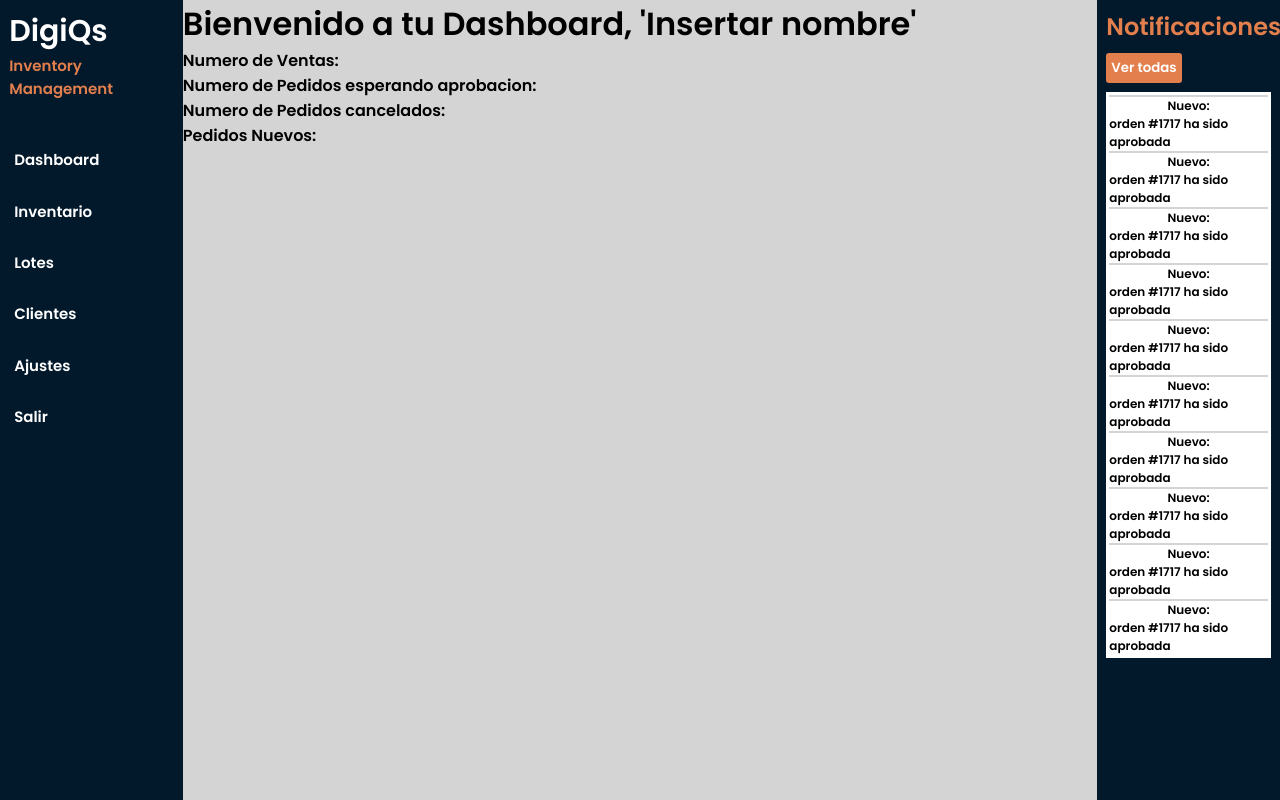
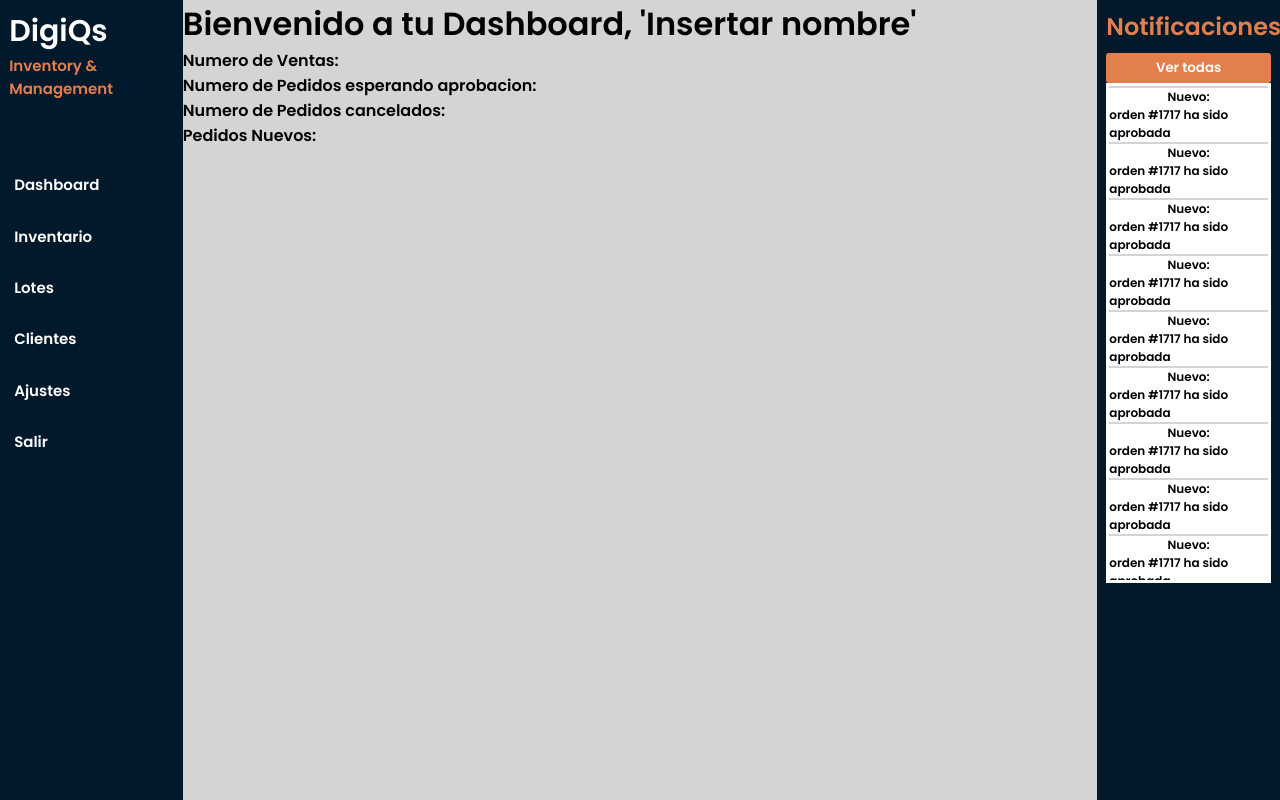
Before and after one commit to asoftcouch/DigiQs, a React (Create React App) app in the folder app-digiqs/: page /Inventario in a window 1280 px wide. Built offline with nearby package versions, Linux system fonts and the light colour scheme.

Commit message:
commit styles

```diff
--- a/app-digiqs/src/components/Nav.js
+++ b/app-digiqs/src/components/Nav.js
@@ -7,9 +7,10 @@ const Nav = () => {
     <div>
         <div className="logo">
             <h1>DigiQs</h1>
-            <h2>Inventory Management</h2>
+            <h2>Inventory & Management</h2>
             <br/>
         </div>
+        <br />
         <nav className="nav">
             <ul>
                 <li>Dashboard</li>
--- a/app-digiqs/src/components/NotiBar.js
+++ b/app-digiqs/src/components/NotiBar.js
@@ -11,7 +11,35 @@ const Notibar = () => {
 
                 <button className="show-all">Ver todas</button>
 
+
                 <div className="Notification-messages">
+
+                    <div className="Message">
+                        <div className="message-element">
+                            <p>Nuevo:</p>
+                        </div>
+                        <div className="message-text">
+                            <p>orden #1717 ha sido aprobada</p>
+                        </div>
+                    </div>
+
+                    <div className="Message">
+                        <div className="message-element">
+                            <p>Nuevo:</p>
+                        </div>
+                        <div className="message-text">
+                            <p>orden #1717 ha sido aprobada</p>
+                        </div>
+                    </div>
+
+                    <div className="Message">
+                        <div className="message-element">
+                            <p>Nuevo:</p>
+                        </div>
+                        <div className="message-text">
+                            <p>orden #1717 ha sido aprobada</p>
+                        </div>
+                    </div>
 
                     <div className="Message">
                         <div className="message-element">
--- a/app-digiqs/src/styles/nav.css
+++ b/app-digiqs/src/styles/nav.css
@@ -47,4 +47,8 @@
   .nav ul li {
     margin: 1%;
   }
+
+  .nav ul li:nth-child(6) {
+    order: 5;
+  }
 }
--- a/app-digiqs/src/styles/notibar.css
+++ b/app-digiqs/src/styles/notibar.css
@@ -17,13 +17,13 @@
   border: 0;
   color: white;
   background-color: #e37f4d;
+  width: 90%;
 }
 
 .Notification-messages {
   overflow-y: scroll;
-  max-height: 1000px;
+  height: 500px;
   border: 3px solid white;
-  margin-top: 5%;
   margin-left: 5%;
   margin-right: 5%;
   background-color: white;
@@ -44,6 +44,7 @@
 
 .Message:hover {
   background-color: #e37f4d;
+  color: white;
 }
 
 @media only screen and (max-width: 768px) {
```
